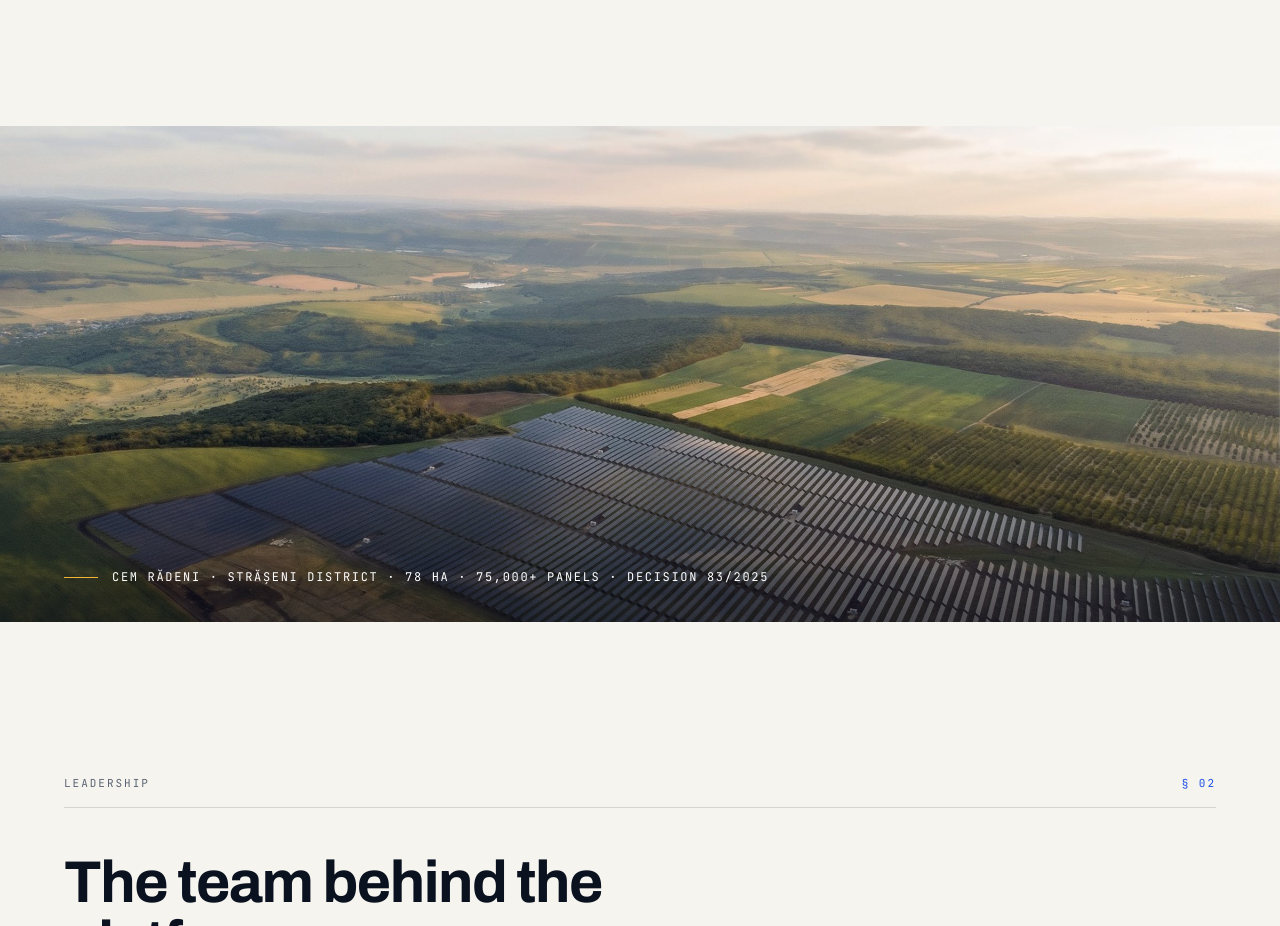
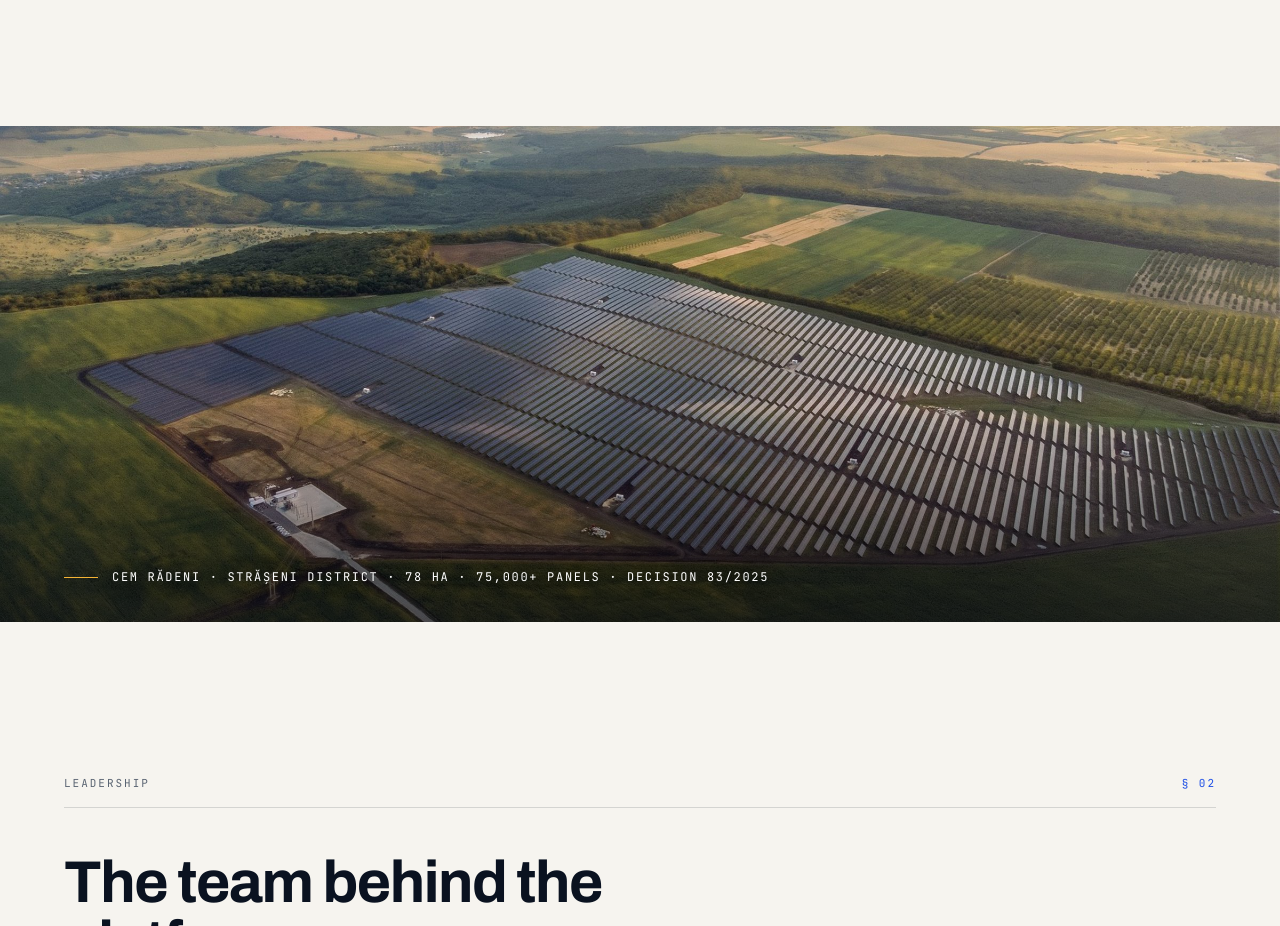
Before and after one commit to rhaliplii/gsbe_new, a plain HTML site: page about.html in a window 1280 px wide. Shown: the part 1080-2006 px from the top of the page. Drawn offline with Linux system fonts and the light colour scheme.

Commit message:
About: crop aerial band to show the full PV park
Co-Authored-By: Claude Opus 5.5 <noreply@anthropic.com>

```diff
--- a/about.html
+++ b/about.html
@@ -119,7 +119,7 @@
 
 <!-- ══ BAND ══════════════════════════════════════════════════════ -->
 <section class="band" data-reveal>
-  <img src="assets/images/about_aerial_sky.jpg" alt="CEM Rădeni solar park, Strășeni district — aerial view" style="object-position:center 8%">
+  <img src="assets/images/about_aerial_sky.jpg" alt="CEM Rădeni solar park, Strășeni district — aerial view" style="object-position:center 75%">
   <div class="band-cap"><span>CEM Rădeni · Strășeni District · 78 ha · 75,000+ panels · Decision 83/2025</span></div>
 </section>
 
```
Also changed, not shown: ro/about.html (+1 -1 lines).
